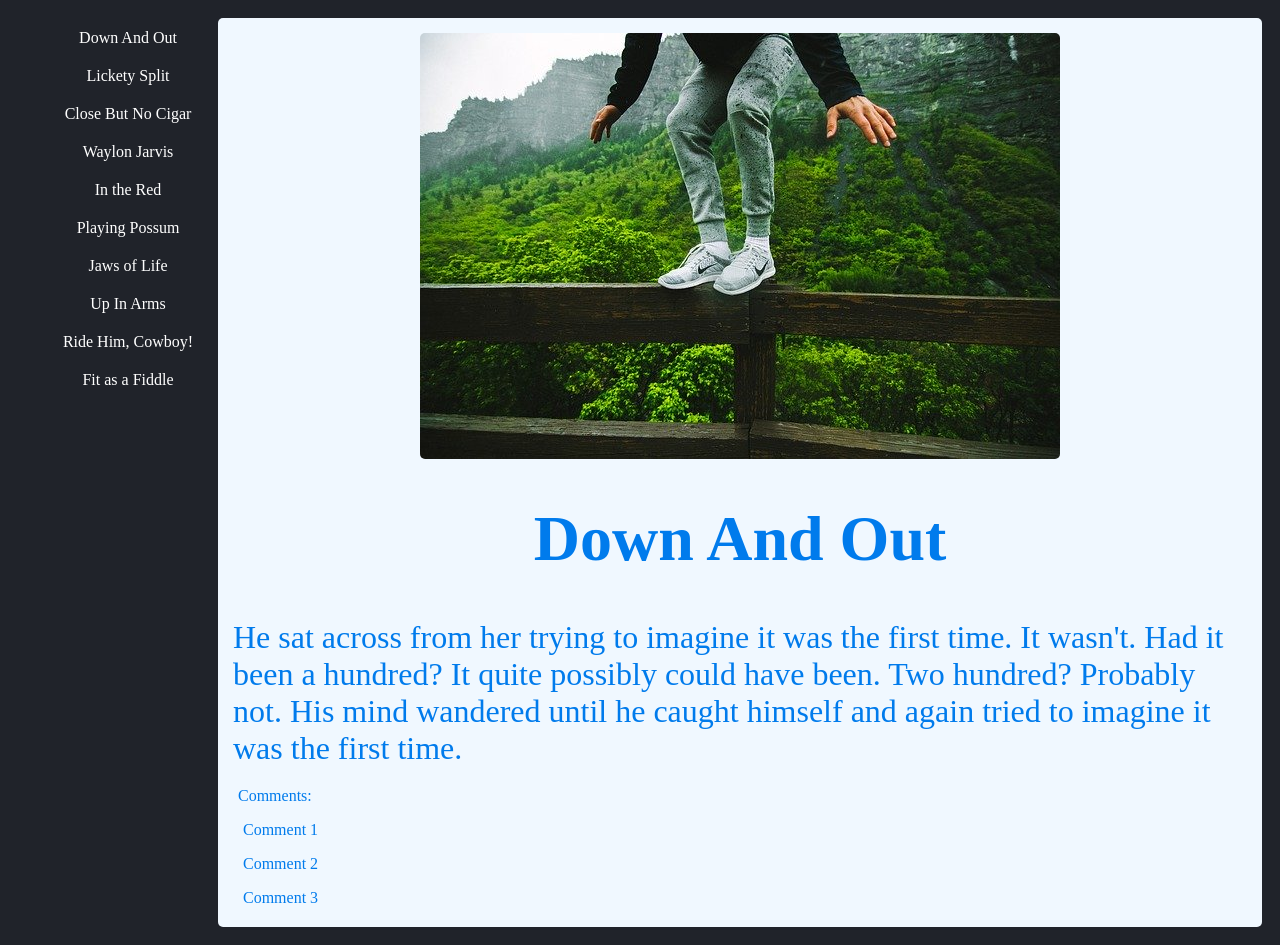
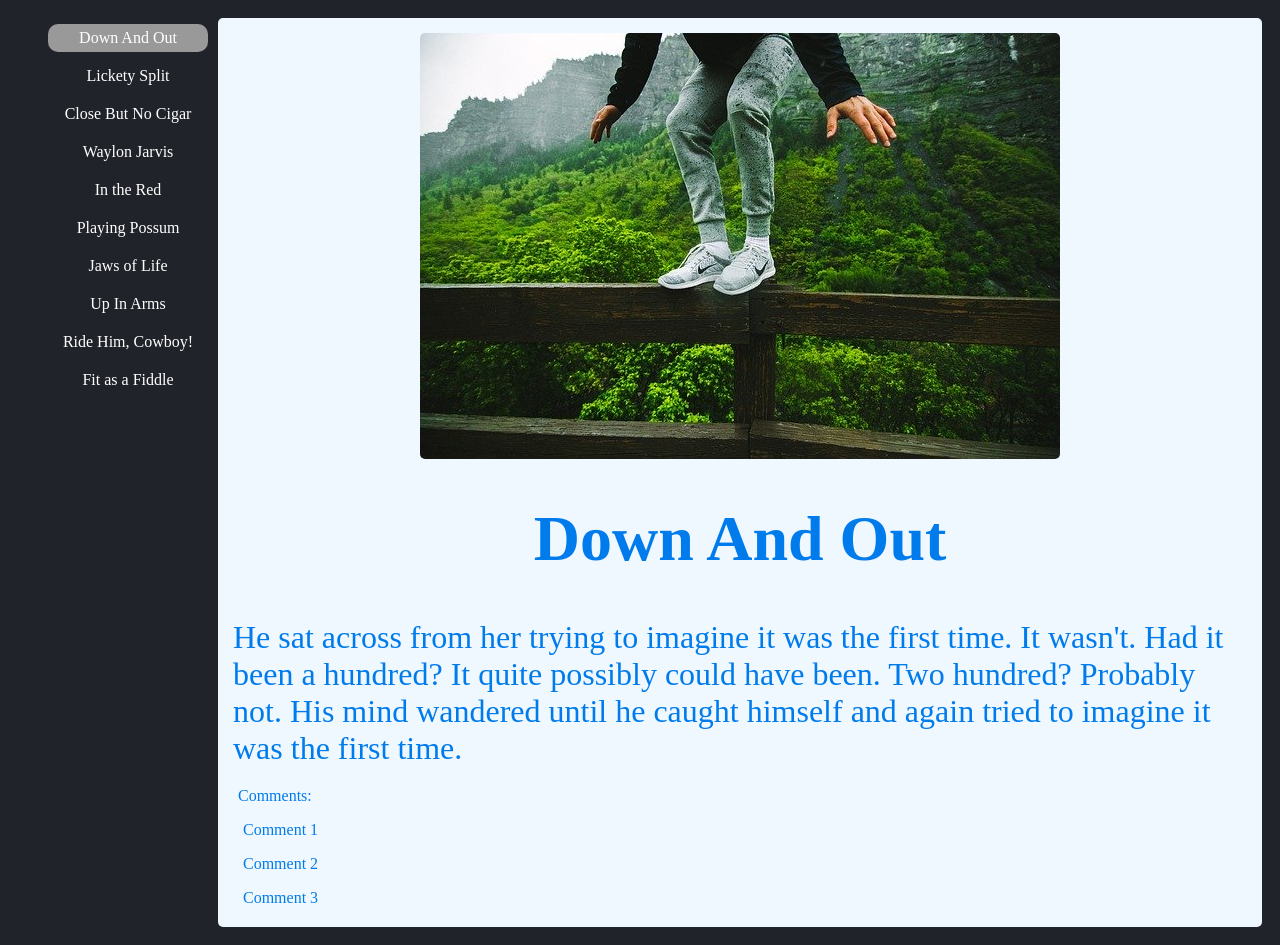
Before and after one commit to maalireza51/blog, a React (Create React App) app: page / in a window 1280 px wide. Built offline with nearby package versions, Linux system fonts and the light colour scheme; data requests are answered from the project's data file; the HTML template or start-up script is replaced by a standard one.

Commit message:
li active

```diff
--- a/src/Components/BlogPost.jsx
+++ b/src/Components/BlogPost.jsx
@@ -33,7 +33,7 @@ export default class BlogPost extends Component {
     render() {
         return (
             <>
-                <Sidebar posts={this.state.posts} handelChangeCurrentPost={this.handelChangeCurrentPost} />
+                <Sidebar posts={this.state.posts} handelChangeCurrentPost={this.handelChangeCurrentPost} active={this.state.currentPost}/>
                 {null != this.state.currentPost && <Content post={this.state.posts[this.state.currentPost]} />}
             </>
         )
--- a/src/Components/Link.jsx
+++ b/src/Components/Link.jsx
@@ -2,6 +2,6 @@ import React from 'react'
 
 export default function Link(props) {
     return (
-        <li onClick={(e) => props.handelClick(e,props.index)}>{props.title}</li>
+        <li onClick={(e) => props.handelClick(e,props.index)} className={props.active==props.index?"active":null}>{props.title}</li>
     )
 }
--- a/src/Components/Sidebar.jsx
+++ b/src/Components/Sidebar.jsx
@@ -8,7 +8,8 @@ export default function Sidebar(props) {
             key={post.id}
             title={post.title}
             index={index}
-            handelClick={props.handelChangeCurrentPost} />) : null;
+            handelClick={props.handelChangeCurrentPost}
+            active={props.active}/>) : null;
     return (
         <aside>
             <ul>
```
